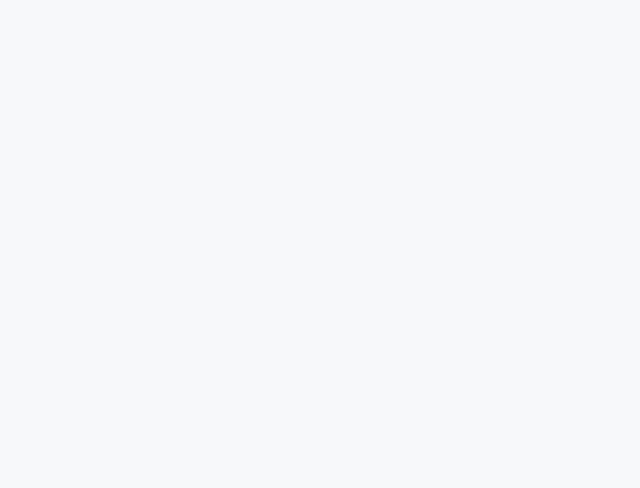
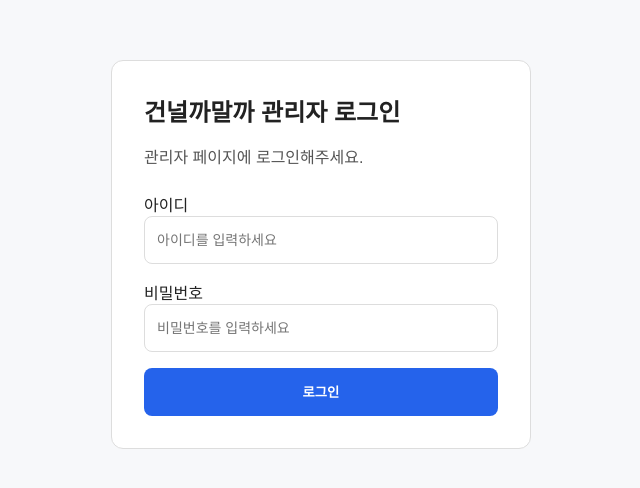
Before and after one commit to Inhan624/think-cross, a React (Vite) app: page /login in a window 1280 px wide. Before the commit this address had no page. Shown: the part 146-634 px from the top of the page, without its empty margins (319-959 px from the left). Built offline with nearby package versions, Linux system fonts and the light colour scheme.

Commit message:
feat(auth): add admin login interface

```diff
--- a/src/admin/pages/login.jsx
+++ b/src/admin/pages/login.jsx
@@ -1,29 +1,74 @@
+import styled from "styled-components";
+import Input from "../../shared/input";
+
+
 const Login = () => {
   return (
     <LoginPage>
       <LoginCard>
         <LoginTitle>건널까말까 관리자 로그인</LoginTitle>
-
         <LoginDescription>
           관리자 페이지에 로그인해주세요.
         </LoginDescription>
-            </LoginCard>
-
         <LoginForm>
           <div>
             <label>아이디</label>
-                    <Input />
+            <Input placeholder="아이디를 입력하세요" />
           </div>
 
           <div>
             <label>비밀번호</label>
-                    <Input />
+            <Input placeholder="비밀번호를 입력하세요" />
           </div>
 
           <button>로그인</button>
         </LoginForm>
+      </LoginCard>
     </LoginPage>
   )
 }
 
+const LoginPage = styled.main`
+  min-height: 100vh;
+  display: flex;
+  place-items: center;
+  justify-content: center;
+  padding: 32px;
+`;
+
+const LoginCard = styled.section`
+  width: 100%;
+  max-width: 420px;
+  background: white;
+  border: 1px solid #ddd;
+  border-radius: 12px;
+  padding: 32px;
+`;
+
+const LoginTitle = styled.h1`
+  margin: 0 0 8px;
+  font-size: 24px;
+`;
+
+const LoginDescription = styled.p`
+  margin-bottom: 24px;
+  color: #555;
+`;
+
+const LoginForm = styled.form`
+  display: flex;
+  flex-direction: column;
+  gap: 16px;
+
+  button {
+    height: 48px;
+    border: 0;
+    border-radius: 8px;
+    background: #2563eb;
+    color: white;
+    font-weight: 700;
+    cursor: pointer;
+  }
+`;
+
 export default Login;
--- a/src/routes.jsx
+++ b/src/routes.jsx
@@ -13,7 +13,7 @@ const Router = () => {
                 <Route path="/state" element={<State />} />
                 <Route path="/event" element={<Event />} />
                 <Route path="/inquiry" element={<Inquiry />} />
-                <Route path="/" element={<Login />} />
+                <Route path="/login" element={<Login />} />
             </Routes>
         </BrowserRouter>
     );
--- a/src/shared/input.jsx
+++ b/src/shared/input.jsx
@@ -1,7 +1,32 @@
 import styled from "styled-components";
 
-const Input = styled.input`
+const Input = ({ label, type, placeholder }) => {
+    return (
+        <>
+            <label>{label}</label>
 
-`;
+            <InputBox type={type}
+                placeholder={placeholder} />
+        </>
+    )
+}
+
+const InputBox = styled.input`
+    width: 100%;
+    height: 48px;
+    padding: 10px 12px;
+    border: 1px solid #ddd;
+    border-radius: 8px;
+    background: white;
+    color: #222;
+    font-size: 14px;
+
+    &:focus {
+        outline: none;
+        border-color: #2563eb;
+    }
+
+`
+
 
 export default Input;
```
Lines whose indentation alone changed are shown as unchanged.
